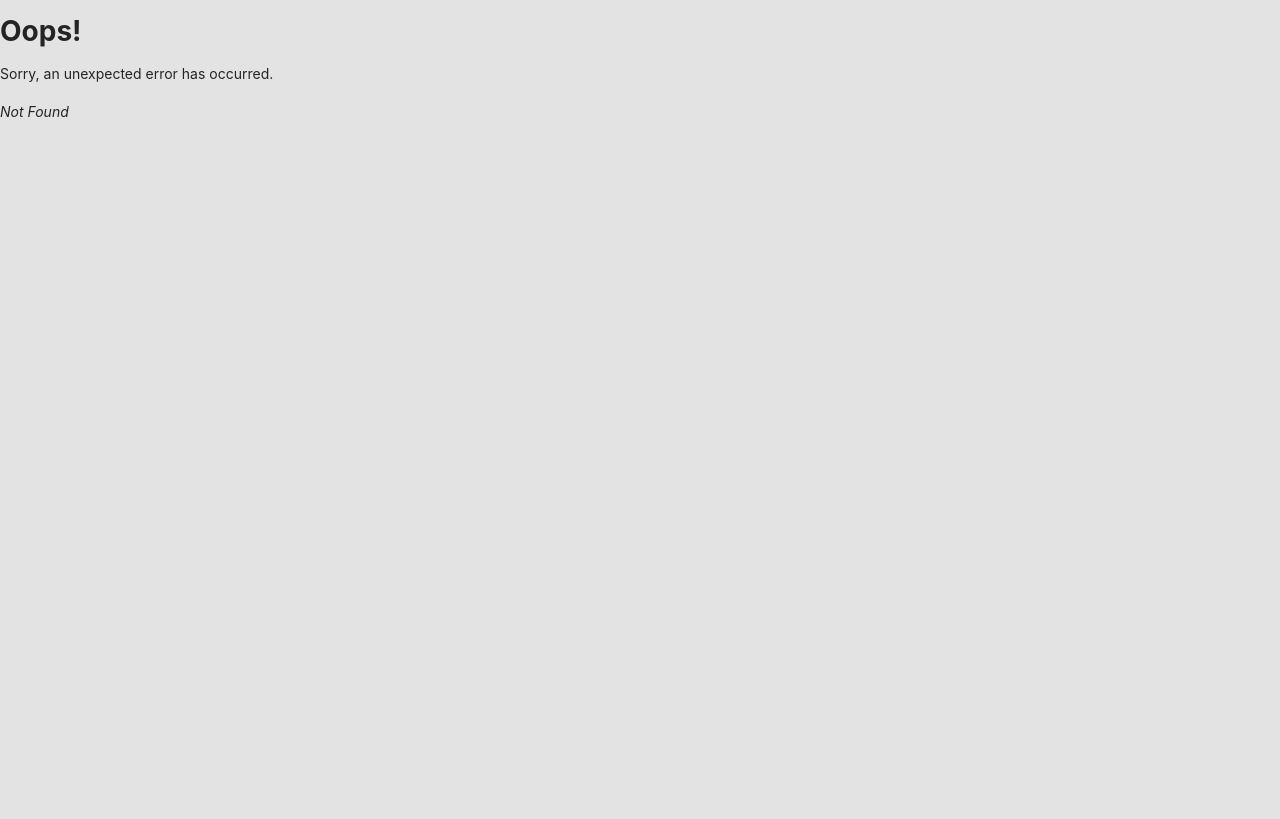
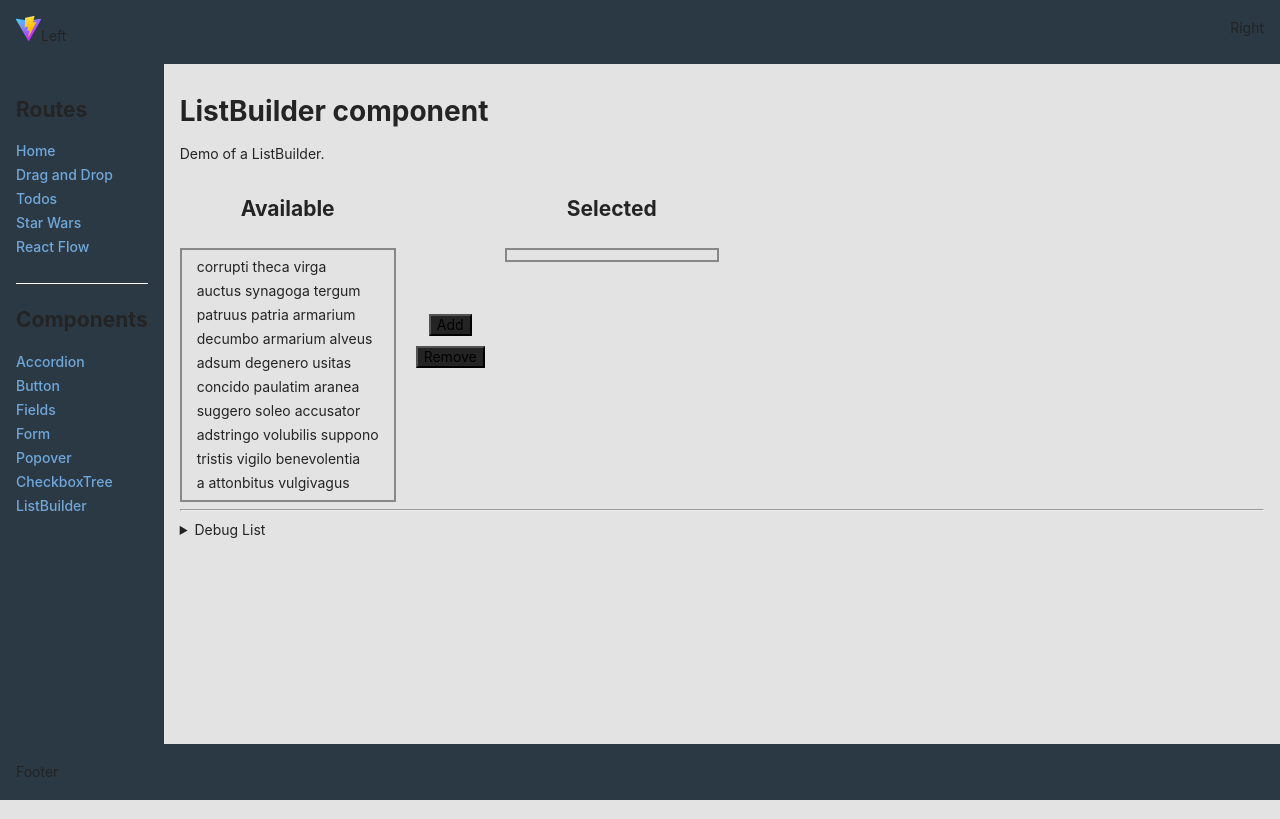
Before and after one commit to atwright147/react-playground, a React (Vite) app: page /components/list-builder in a window 1280 px wide. Before the commit this address had no page. Built offline with nearby package versions, Linux system fonts and the light colour scheme; what react-dnd-multi-backend would draw is missing.

Commit message:
add demo of ListBuilder UI

```diff
--- /dev/null
+++ b/src/components/ListBuilder/List.module.scss
@@ -0,0 +1,15 @@
+.list {
+  list-style: none;
+  padding: 5px;
+  margin: 0;
+  border: 2px solid #888;
+  min-width: 200px;
+}
+
+.label {
+  padding: 5px 10px;
+}
+
+input:checked + .label {
+  background-color: green !important;
+}
--- /dev/null
+++ b/src/components/ListBuilder/List.tsx
@@ -0,0 +1,56 @@
+import type { FC } from 'react';
+import type { Item } from './ListBuilder';
+
+import { useListBuilderStore } from '../../stores/list-builder.store';
+import styles from './List.module.scss';
+
+interface Props {
+  items: Item[];
+  type: 'available' | 'selected';
+}
+
+export const List: FC<Props> = ({ items, type }): JSX.Element => {
+  const { setAvailableChecked, removeAvailableChecked, setSelectedChecked, removeSelectedChecked } = useListBuilderStore((store) => ({
+    setAvailableChecked: store.setAvailableChecked,
+    removeAvailableChecked: store.removeAvailableChecked,
+    setSelectedChecked: store.setSelectedChecked,
+    removeSelectedChecked: store.removeSelectedChecked,
+  }));
+
+  const handleChangeAvailable = (event: React.ChangeEvent<HTMLInputElement>, item: Item): void => {
+    if (event.target.checked) {
+      setAvailableChecked([item]);
+    } else {
+      removeAvailableChecked([item]);
+    }
+  };
+
+  const handleChangeSelected = (event: React.ChangeEvent<HTMLInputElement>, item: Item): void => {
+    if (event.target.checked) {
+      setSelectedChecked([item]);
+    } else {
+      removeSelectedChecked([item]);
+    }
+  };
+
+  const handleChange = (event: React.ChangeEvent<HTMLInputElement>, item: Item): void => {
+    if (type === 'available') {
+      handleChangeAvailable(event, item);
+    } else {
+      handleChangeSelected(event, item);
+    }
+  };
+
+  return (
+    <ul className={styles.list}>
+      {items.map((item) => (
+        <li key={item.id} className={styles.listItem}>
+          <input type="checkbox" id={item.id} onChange={(event) => handleChange(event, item)} hidden />
+          <label htmlFor={item.id} className={styles.label}>
+            {item.name}
+          </label>
+        </li>
+      ))}
+    </ul>
+  );
+};
--- /dev/null
+++ b/src/components/ListBuilder/ListBuilder.module.scss
@@ -0,0 +1,19 @@
+.listBuilder {
+  display: flex;
+  gap: 20px;
+}
+
+.listWrapper {
+  display: flex;
+  flex-direction: column;
+  gap: 10px;
+  align-items: center;
+}
+
+.controls {
+  display: flex;
+  flex-direction: column;
+  gap: 10px;
+  align-items: center;
+  justify-content: center;
+}
--- /dev/null
+++ b/src/components/ListBuilder/ListBuilder.tsx
@@ -0,0 +1,77 @@
+import { type FC, useEffect } from 'react';
+
+import { useListBuilderStore } from '../../stores/list-builder.store';
+import type { Uuid } from '../../types/uuid.type';
+import { List } from './List';
+import styles from './ListBuilder.module.scss';
+
+export interface Item {
+  id: Uuid;
+  name: string;
+}
+
+interface Props {
+  availableItems: Item[];
+  selectedItems: Item[];
+}
+
+export const ListBuilder: FC<Props> = ({ availableItems, selectedItems }): JSX.Element => {
+  const { available, selected, availableChecked, selectedChecked, initAvailable, initSelected, addAvailable, addSelected } =
+    useListBuilderStore((store) => ({
+      available: store.available,
+      selected: store.selected,
+      availableChecked: store.availableChecked,
+      selectedChecked: store.selectedChecked,
+      initAvailable: store.initAvailable,
+      initSelected: store.initSelected,
+      addAvailable: store.addAvailable,
+      addSelected: store.addSelected,
+    }));
+
+  // biome-ignore lint/correctness/useExhaustiveDependencies: only run once
+  useEffect(() => {
+    console.info('ListBuilder');
+    initAvailable(availableItems);
+    initSelected(selectedItems);
+  }, []);
+
+  const handleAdd = () => {
+    addSelected(availableChecked);
+  };
+
+  const handleRemove = () => {
+    addAvailable(selectedChecked);
+  };
+
+  return (
+    <>
+      <section className={styles.listBuilder}>
+        <div className={styles.listWrapper}>
+          <h2>Available</h2>
+          <List items={available} type="available" />
+        </div>
+
+        <div className={styles.controls}>
+          <button type="button" onClick={handleAdd}>
+            Add
+          </button>
+          <button type="button" onClick={handleRemove}>
+            Remove
+          </button>
+        </div>
+
+        <div className={styles.listWrapper}>
+          <h2>Selected</h2>
+          <List items={selected} type="selected" />
+        </div>
+      </section>
+
+      <hr />
+
+      <details>
+        <summary>Debug List</summary>
+        <pre>{JSON.stringify({ available, selected }, null, 2)}</pre>
+      </details>
+    </>
+  );
+};
--- a/src/components/Nav/Nav.tsx
+++ b/src/components/Nav/Nav.tsx
@@ -40,5 +40,8 @@ export const Nav = (): JSX.Element => (
     <NavLink className={styles.link} to="/components/checkbox-tree">
       CheckboxTree
     </NavLink>
+    <NavLink className={styles.link} to="/components/list-builder">
+      ListBuilder
+    </NavLink>
   </nav>
 );
--- a/src/main.tsx
+++ b/src/main.tsx
@@ -11,6 +11,7 @@ import { ErrorPage } from './routes/Error/Error';
 import { FieldsRoute } from './routes/FieldsRoute/FieldsRoute';
 import { FormRoute } from './routes/FormRoute/FormRoute';
 import { Home } from './routes/Home/Home';
+import { ListBuilderRoute } from './routes/ListBuilderRoute/ListBuilderRoute';
 import { PopoverRoute } from './routes/PopoverRoute/PopoverRoute';
 import { Products } from './routes/Products/Products';
 import { ReactFlowRoute } from './routes/ReactFlowRoute/ReactFlowRoute';
@@ -74,6 +75,10 @@ const router = createBrowserRouter([
         path: 'components/checkbox-tree',
         element: <CheckboxTreeRoute />,
       },
+      {
+        path: 'components/list-builder',
+        element: <ListBuilderRoute />,
+      },
     ],
   },
 ]);
--- /dev/null
+++ b/src/routes/ListBuilderRoute/ListBuilderRoute.tsx
@@ -0,0 +1,36 @@
+import { faker } from '@faker-js/faker';
+import { useMemo, useState } from 'react';
+import { v4 as uuidv4 } from 'uuid';
+
+import { type Item, ListBuilder } from '../../components/ListBuilder/ListBuilder';
+
+faker.seed(42);
+
+const TOTAL_ITEMS = 10;
+
+const availableItems: Item[] = [];
+for (let index = 1; index <= TOTAL_ITEMS; index++) {
+  availableItems.push({
+    id: uuidv4(),
+    name: faker.lorem.words(3),
+  });
+}
+
+const selectedItems: Item[] = [];
+// for (let index = 1; index <= TOTAL_ITEMS; index++) {
+//   selectedItems.push({
+//     id: uuidv4(),
+//     name: faker.lorem.words(3),
+//   });
+// }
+
+export const ListBuilderRoute = (): JSX.Element => {
+  return (
+    <>
+      <h1>ListBuilder component</h1>
+      <p>Demo of a ListBuilder.</p>
+
+      <ListBuilder availableItems={availableItems} selectedItems={selectedItems} />
+    </>
+  );
+};
--- /dev/null
+++ b/src/stores/list-builder.store.ts
@@ -0,0 +1,64 @@
+import { create } from 'zustand';
+import { devtools } from 'zustand/middleware';
+
+import type { Item } from '../components/ListBuilder/ListBuilder';
+
+export interface State {
+  available: Item[];
+  selected: Item[];
+  availableChecked: Item[];
+  selectedChecked: Item[];
+  initAvailable: (items: Item[]) => void;
+  initSelected: (items: Item[]) => void;
+  setAvailableChecked: (items: Item[]) => void;
+  removeAvailableChecked: (items: Item[]) => void;
+  setSelectedChecked: (items: Item[]) => void;
+  removeSelectedChecked: (items: Item[]) => void;
+  addAvailable: (items: Item[]) => void;
+  addSelected: (items: Item[]) => void;
+}
+
+export const useListBuilderStore = create<State>()(
+  devtools(
+    (set) => ({
+      available: [],
+      selected: [],
+      availableChecked: [],
+      selectedChecked: [],
+      initAvailable: (items: Item[]) => {
+        set({ available: items });
+      },
+      initSelected: (items: Item[]) => {
+        set({ selected: items });
+      },
+      setAvailableChecked: (items: Item[]) => {
+        set((state) => ({ availableChecked: [...state.availableChecked, ...items] }));
+      },
+      removeAvailableChecked: (items: Item[]) => {
+        set((state) => ({ availableChecked: state.availableChecked.filter((item) => !items.includes(item)) }));
+      },
+      setSelectedChecked: (items: Item[]) => {
+        set((state) => ({ selectedChecked: [...state.selectedChecked, ...items] }));
+      },
+      removeSelectedChecked: (items: Item[]) => {
+        set((state) => ({ selectedChecked: state.selectedChecked.filter((item) => !items.includes(item)) }));
+      },
+      addAvailable: (items: Item[]) => {
+        set((state) => ({
+          available: [...state.available, ...state.selected.filter((item) => items.includes(item))],
+          selected: state.selected.filter((item) => !items.includes(item)),
+        }));
+      },
+      addSelected: (items: Item[]) => {
+        set((state) => ({
+          selected: [...state.selected, ...state.available.filter((item) => items.includes(item))],
+          available: state.available.filter((item) => !items.includes(item)),
+        }));
+      },
+    }),
+    {
+      name: 'ListBuilderStore',
+      enabled: true,
+    },
+  ),
+);
```
